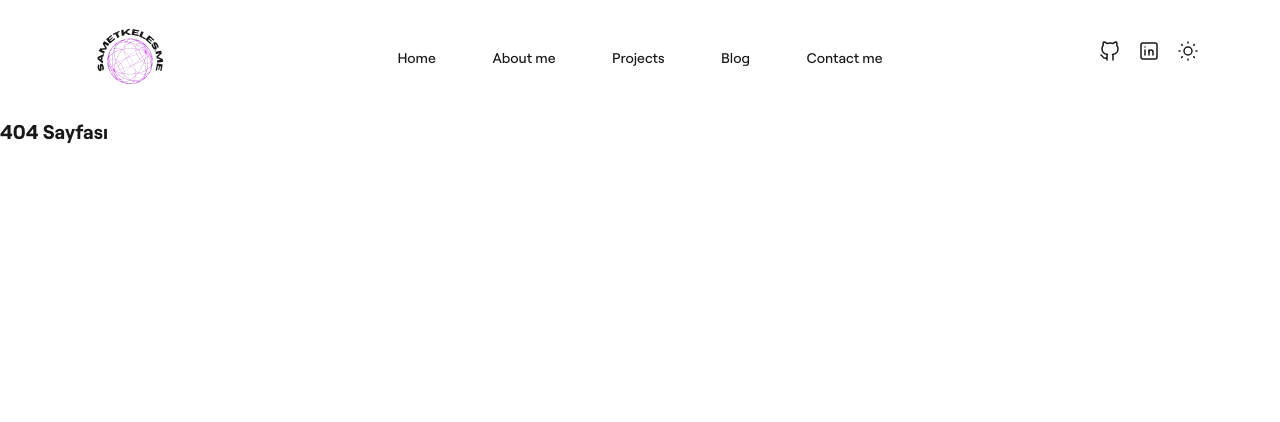
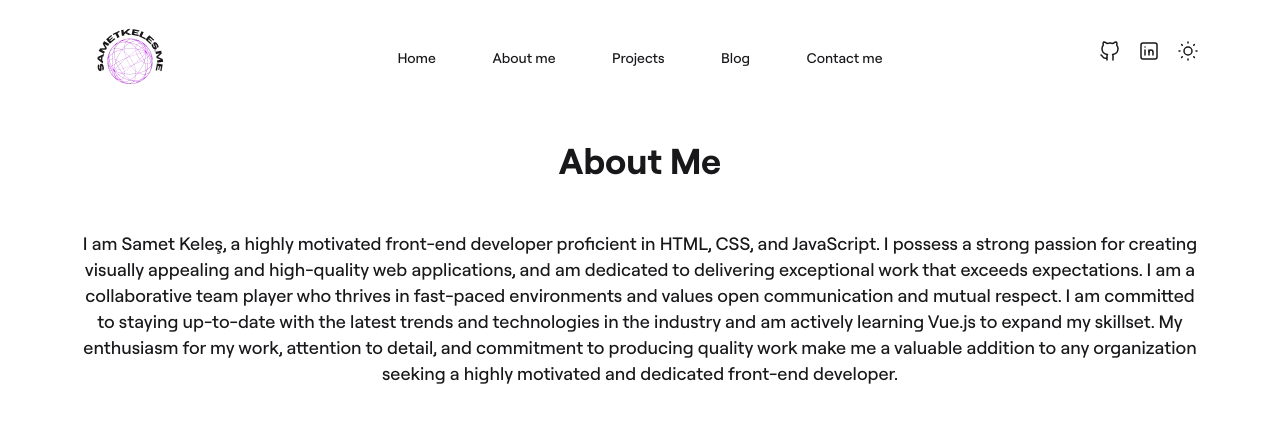
Before and after one commit to samet-keles/sametkeles.me, a Nuxt app: page /about in a window 1280 px wide. Before the commit this address had no page. Shown: the top 422 px of the page. Built offline with nearby package versions, Linux system fonts and the light colour scheme.

Commit message:
about me page developed

```diff
--- /dev/null
+++ b/pages/about.vue
@@ -0,0 +1,45 @@
+<template>
+  <section class="about">
+    <div class="container">
+      <h1 class="about__title">About Me</h1>
+      <p class="about__content">
+        I am Samet Keleş, a highly motivated front-end developer proficient in
+        HTML, CSS, and JavaScript. I possess a strong passion for creating
+        visually appealing and high-quality web applications, and am dedicated
+        to delivering exceptional work that exceeds expectations. I am a
+        collaborative team player who thrives in fast-paced environments and
+        values open communication and mutual respect. I am committed to staying
+        up-to-date with the latest trends and technologies in the industry and
+        am actively learning Vue.js to expand my skillset. My enthusiasm for my
+        work, attention to detail, and commitment to producing quality work make
+        me a valuable addition to any organization seeking a highly motivated
+        and dedicated front-end developer.
+      </p>
+    </div>
+  </section>
+</template>
+
+<style lang="scss" scoped>
+@import "@/assets/scss/config/variables";
+@import "@/assets/scss/config/mixin";
+
+.about {
+  padding-top: 1rem;
+  padding-bottom: 5rem;
+  &__title {
+    padding-bottom: 5rem;
+    text-align: center;
+    font-size: 3.6rem;
+
+    .dark & {
+      color: white;
+    }
+  }
+
+  &__content {
+    text-align: center;
+    font-size: $text-lg;
+    line-height: $line-lg;
+  }
+}
+</style>
```
